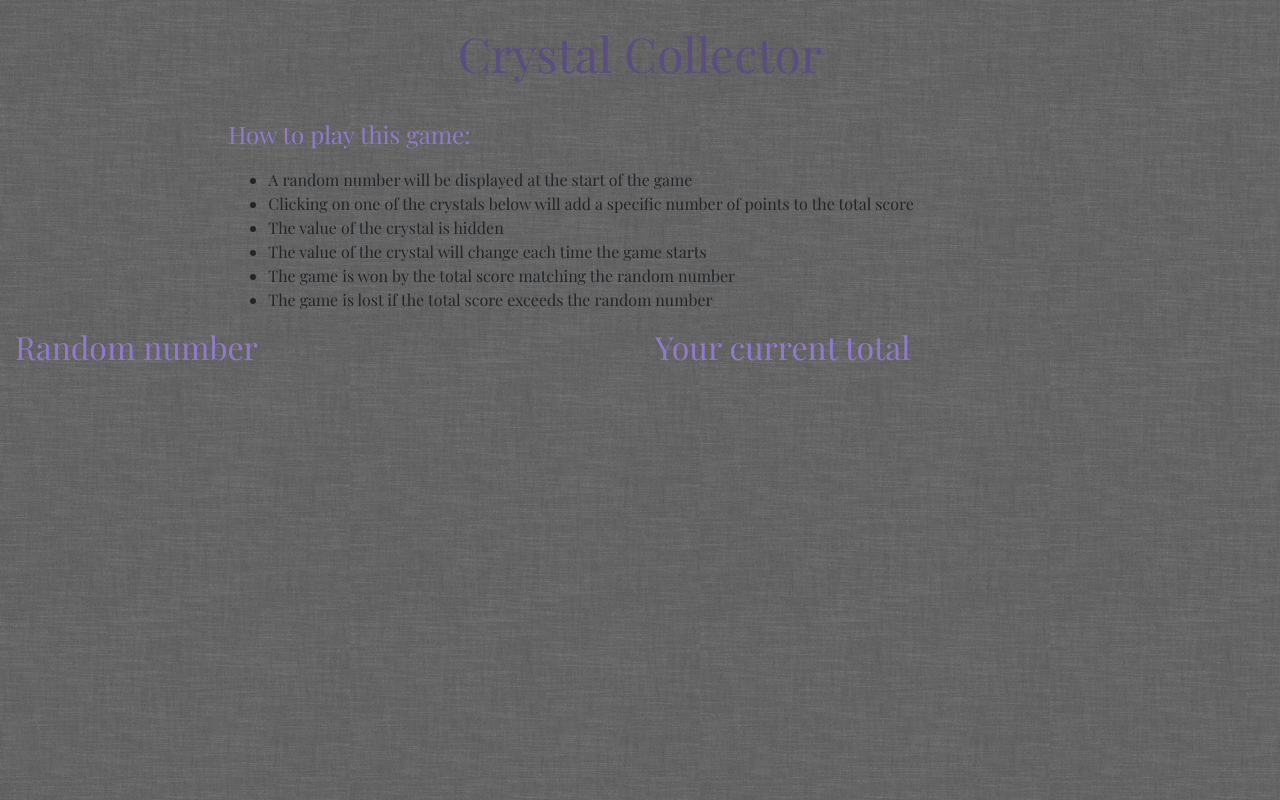
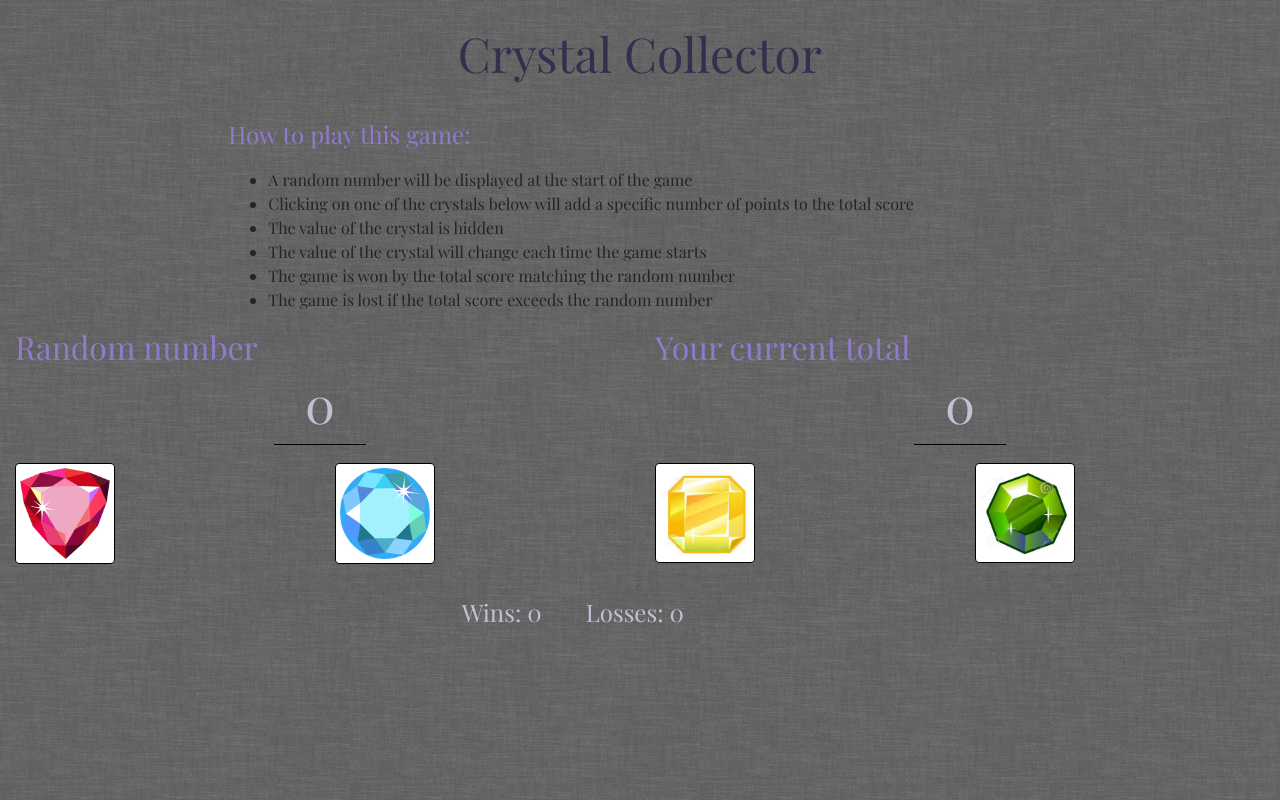
Before and after one commit to jmoundanos/unit-4-game, a plain HTML site: page index.html in a window 1280 px wide. Drawn offline with nearby package versions, Linux system fonts and the light colour scheme.

Commit message:
set layout and css

```diff
--- a/assets/css/styles.css
+++ b/assets/css/styles.css
@@ -3,7 +3,8 @@ body{
     font-family: 'Playfair Display', serif;
 }
 h1{
-    color: #5A4D80;
+    color: #362E4D;
+
     text-align: center;
     padding: 25px;
     font-size: 3rem;
@@ -12,9 +13,52 @@ h2{
     color: #907ACC;
 }
 h3{
-    color: #B499FF;
+    color: #C5BFD5;
 }
 p{
     color: #907ACC;
     font-size: 1.5rem;
 }
+.img-thumbnail{
+    border: 1px solid black;
+}
+
+#randomNumber{
+    font-size: 50px;
+    text-align: center;
+}
+#randomNumber:after{
+    content: "";
+    display: block;
+    margin: 0 auto;
+    width: 15%;
+    padding-top: 10px;
+    border-bottom: 1px solid black;
+}
+#currentTotal{
+    font-size: 50px;
+    text-align: center;
+}
+#currentTotal:after{
+    content: "";
+    display: block;
+    margin: 0 auto;
+    width: 15%;
+    padding-top: 10px;
+    border-bottom: 1px solid black;
+}
+#crystals{
+    padding: 10px 0 10px 0;
+}
+#wins{
+    display: inline-block;
+    padding: 20px;
+    color: #C5BFD5;
+    font-size: 1.5rem;
+}
+#losses{
+    display: inline-block;
+    padding: 20px;
+    color: #C5BFD5;
+    font-size: 1.5rem;
+}
--- a/index.html
+++ b/index.html
@@ -33,24 +33,34 @@
       <div class="row">
         <div class="col-6">
           <h2>Random number</h2>
-          <h3 id="randomNumber"></h3>
+          <h3 id="randomNumber">0</h3>
         </div>
         <div class="col-6">
           <h2>Your current total</h2>
-          <h3 id="currentTotal"></h3>
+          <h3 id="currentTotal">0</h3>
+        </div>
+      </div>
+      <div class="row" id="crystals">
+        <div class="col-3" id="redCrystal">
+          <img src="assets/images/red_crystal.png" class="img-thumbnail" height="100" width="100">
+        </div>
+        <div class="col-3" id="blueCrystal">
+          <img src="assets/images/blue_crystal.png" class="img-thumbnail" height="100" width="100">
+        </div>
+        <div class="col-3" id="yellowCrystal">
+          <img src="assets/images/yellow_crystal.jpg" class="img-thumbnail" height="100" width="100">
+        </div>
+        <div class="col-3" id="greenCrystal">
+          <img src="assets/images/green_crystal.jpg" class="img-thumbnail" height="100" width="100">
         </div>
       </div>
       <div class="row">
-        <div class="col-3" id="redCrystal"></div>
-        <div class="col-3" id="blueCrystal"></div>
-        <div class="col-3" id="yellowCrystal"></div>
-        <div class="col-3" id="greenCrystal"></div>
-      </div>
-      <div class="row">
-        <div class="col-4">
-          <p id="wins"></p>
-          <p id="losses"></p>
+        <div class="col-4"></div>
+        <div class="col-4" id="tracking">
+          <p id="wins">Wins: 0</p>
+          <p id="losses">Losses: 0</p>
         </div>
+        <div class="col-4"></div>
       </div>
     </div>
 
```
Also changed, not shown: assets/images/blue_crystal.png (added), assets/images/green_crystal.jpg (added), assets/images/red_crystal.png (added), assets/images/yellow_crystal.jpg (added).
